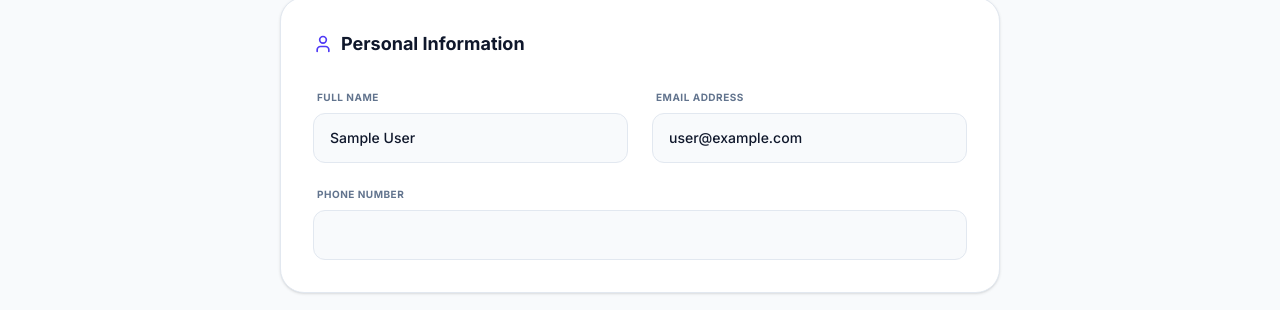
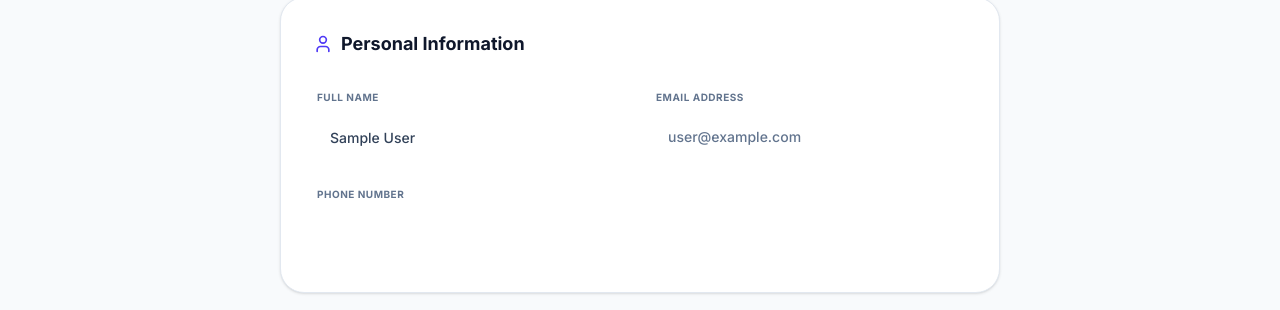
Before and after one commit to dulanprabashwara/foundit, a Next.js app in the folder frontend/: page /settings in a window 1280 px wide. Shown: the part 315-625 px from the top of the page. Built offline with nearby package versions, Linux system fonts and the light colour scheme; no server answers; sample sign-in values are in the browser's storage.

Commit message:
Toggle profile input edit state with Edit Profile button

```diff
--- a/frontend/src/app/settings/page.tsx
+++ b/frontend/src/app/settings/page.tsx
@@ -36,6 +36,7 @@ export default function ProfilePage() {
   const [phoneNumber, setPhoneNumber] = useState('');
   const [photoUrl, setPhotoUrl] = useState<string | null>(null);
   const [photoFile, setPhotoFile] = useState<File | null>(null);
+  const [isEditingProfile, setIsEditingProfile] = useState(false);
   const [savingProfile, setSavingProfile] = useState(false);
   const [recentReports, setRecentReports] = useState<Report[]>([]);
   const { updateProfileData } = useAuth();
@@ -95,6 +96,7 @@ export default function ProfilePage() {
       );
 
       alert('Profile and Notification Settings updated successfully!');
+      setIsEditingProfile(false);
     } catch (error) {
       console.error('Failed to save changes:', error);
       alert('Failed to save changes. Please try again.');
@@ -170,17 +172,21 @@ export default function ProfilePage() {
         {/* Profile Header Card */}
         <div className="bg-white rounded-3xl border border-slate-200 p-8 shadow-sm flex flex-col md:flex-row items-center md:items-start justify-between mb-6 gap-6 md:gap-0">
           <div className="flex flex-col md:flex-row items-center md:items-start gap-6 text-center md:text-left">
-            <div className="w-24 h-24 rounded-full bg-gradient-to-tr from-indigo-100 to-indigo-50 p-1 ring-4 ring-white shadow-md relative group cursor-pointer">
-              <input type="file" id="profile-upload" accept="image/*" className="hidden" onChange={handlePhotoChange} />
-              <label htmlFor="profile-upload" className="w-full h-full rounded-full bg-indigo-600 flex items-center justify-center text-white text-3xl font-semibold overflow-hidden relative cursor-pointer">
+            <div className={`w-24 h-24 rounded-full bg-gradient-to-tr from-indigo-100 to-indigo-50 p-1 ring-4 ring-white shadow-md relative group ${isEditingProfile ? 'cursor-pointer' : ''}`}>
+              {isEditingProfile && (
+                <input type="file" id="profile-upload" accept="image/*" className="hidden" onChange={handlePhotoChange} />
+              )}
+              <label htmlFor={isEditingProfile ? "profile-upload" : undefined} className={`w-full h-full rounded-full bg-indigo-600 flex items-center justify-center text-white text-3xl font-semibold overflow-hidden relative ${isEditingProfile ? 'cursor-pointer' : ''}`}>
                 {photoUrl ? (
                   <img src={photoUrl} alt="Profile" className="w-full h-full object-cover" />
                 ) : (
                   fullName.charAt(0).toUpperCase()
                 )}
-                <div className="absolute inset-0 bg-black/40 opacity-0 group-hover:opacity-100 transition-opacity flex items-center justify-center">
-                  <Upload className="w-6 h-6 text-white" />
-                </div>
+                {isEditingProfile && (
+                  <div className="absolute inset-0 bg-black/40 opacity-0 group-hover:opacity-100 transition-opacity flex items-center justify-center">
+                    <Upload className="w-6 h-6 text-white" />
+                  </div>
+                )}
               </label>
             </div>
             <div className="mt-1">
@@ -199,9 +205,16 @@ export default function ProfilePage() {
               </div>
             </div>
           </div>
-          <button className="flex items-center gap-2 px-5 py-2.5 bg-indigo-50 text-indigo-700 font-semibold rounded-full border border-indigo-100 hover:bg-indigo-100 transition-colors text-sm whitespace-nowrap">
+          <button
+            onClick={() => setIsEditingProfile(!isEditingProfile)}
+            className={`flex items-center gap-2 px-5 py-2.5 font-semibold rounded-full border transition-colors text-sm whitespace-nowrap ${
+              isEditingProfile
+                ? 'bg-rose-50 text-rose-600 border-rose-100 hover:bg-rose-100'
+                : 'bg-indigo-50 text-indigo-700 border-indigo-100 hover:bg-indigo-100'
+            }`}
+          >
             <Edit2 className="w-4 h-4" />
-            Edit Profile
+            {isEditingProfile ? 'Cancel Edit' : 'Edit Profile'}
           </button>
         </div>
 
@@ -220,7 +233,12 @@ export default function ProfilePage() {
                 type="text"
                 value={fullName}
                 onChange={(e) => setFullName(e.target.value)}
-                className="w-full px-4 py-3.5 bg-slate-50 border border-slate-200 rounded-xl text-slate-900 text-sm font-medium focus:outline-none focus:ring-2 focus:ring-indigo-500/20 focus:border-indigo-500 focus:bg-white transition-all"
+                readOnly={!isEditingProfile}
+                className={`w-full px-4 py-3.5 border rounded-xl text-sm font-medium transition-all ${
+                  isEditingProfile
+                    ? 'bg-slate-50 border-slate-200 text-slate-900 focus:outline-none focus:ring-2 focus:ring-indigo-500/20 focus:border-indigo-500 focus:bg-white'
+                    : 'bg-white border-transparent text-slate-700 pointer-events-none'
+                }`}
               />
             </div>
             <div>
@@ -230,8 +248,8 @@ export default function ProfilePage() {
               <input
                 type="email"
                 value={email}
-                onChange={(e) => setEmail(e.target.value)}
-                className="w-full px-4 py-3.5 bg-slate-50 border border-slate-200 rounded-xl text-slate-900 text-sm font-medium focus:outline-none focus:ring-2 focus:ring-indigo-500/20 focus:border-indigo-500 focus:bg-white transition-all"
+                readOnly
+                className="w-full px-4 py-3.5 bg-white border-transparent rounded-xl text-slate-500 text-sm font-medium pointer-events-none"
               />
             </div>
           </div>
@@ -243,7 +261,12 @@ export default function ProfilePage() {
               type="tel"
               value={phoneNumber}
               onChange={(e) => setPhoneNumber(e.target.value)}
-              className="w-full px-4 py-3.5 bg-slate-50 border border-slate-200 rounded-xl text-slate-900 text-sm font-medium focus:outline-none focus:ring-2 focus:ring-indigo-500/20 focus:border-indigo-500 focus:bg-white transition-all"
+              readOnly={!isEditingProfile}
+              className={`w-full px-4 py-3.5 border rounded-xl text-sm font-medium transition-all ${
+                isEditingProfile
+                  ? 'bg-slate-50 border-slate-200 text-slate-900 focus:outline-none focus:ring-2 focus:ring-indigo-500/20 focus:border-indigo-500 focus:bg-white'
+                  : 'bg-white border-transparent text-slate-700 pointer-events-none'
+              }`}
             />
           </div>
         </div>
```
